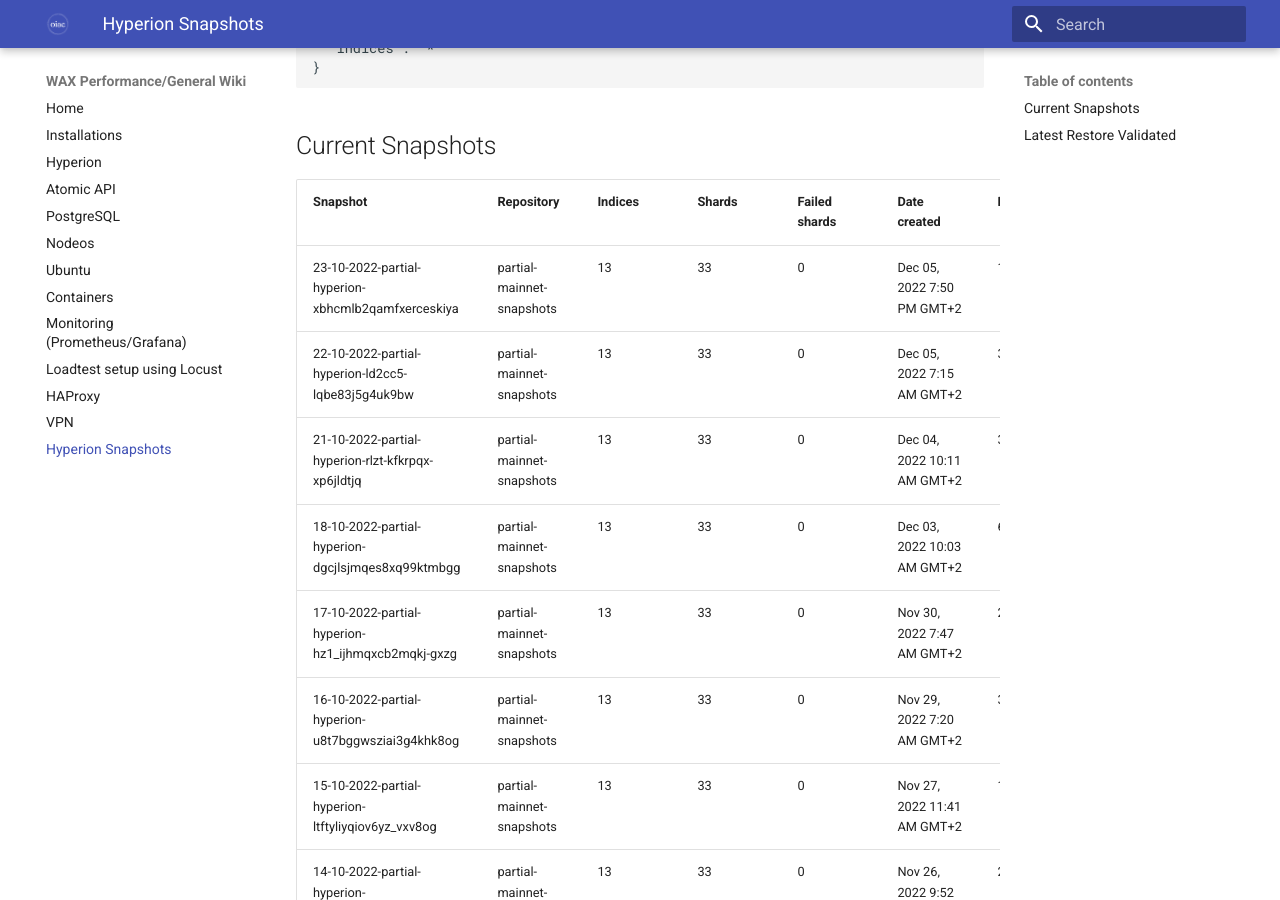
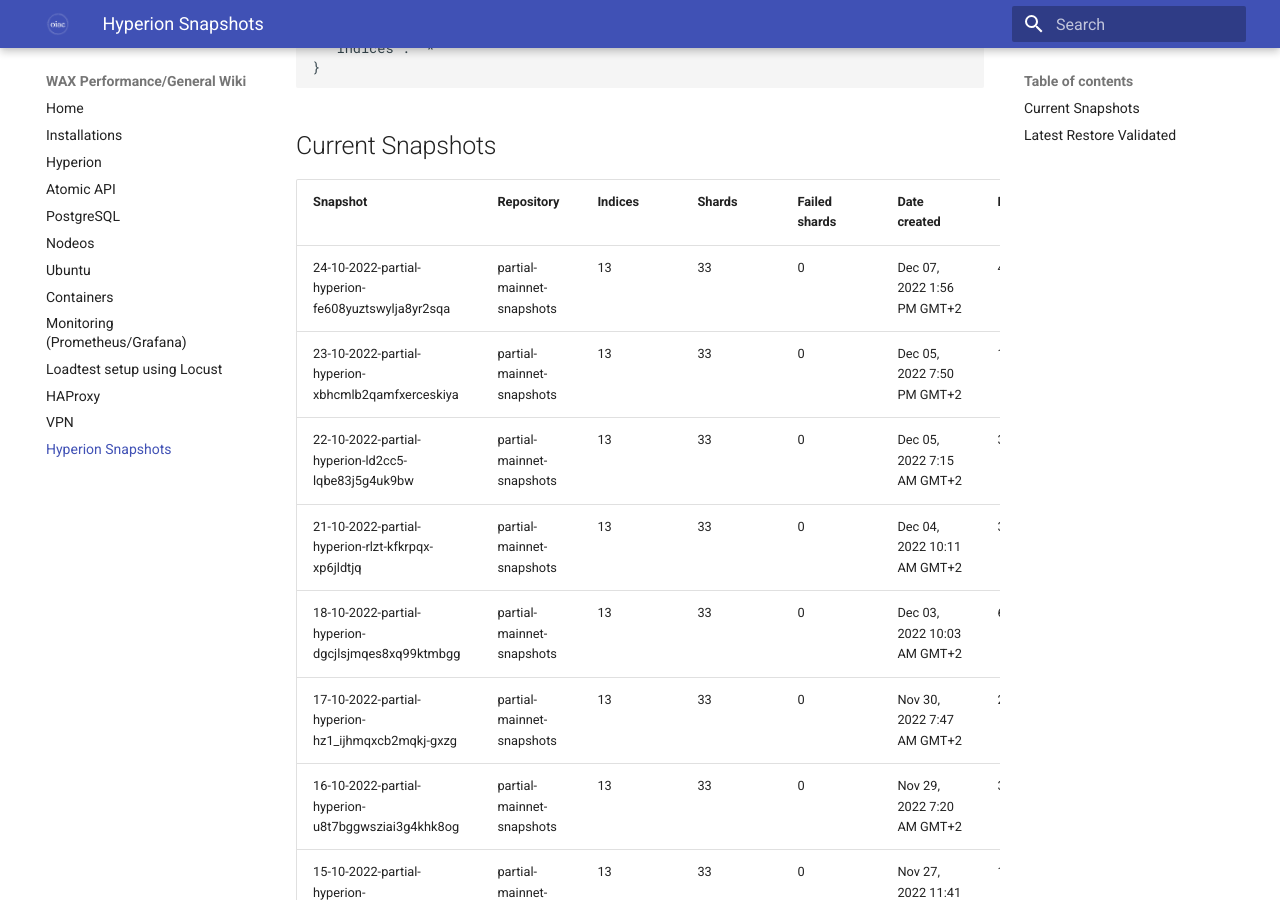
Before and after one commit to oneinacillian/wiki, an MkDocs documentation site: the page built from docs/snapshots.md, in a window 1280 px wide and 900 px high, scrolled down 2022 px. Built offline with MkDocs 1.6.1 and Material for MkDocs 9.7.7, drawn with Linux system fonts in a browser that asks for light colours.

Commit message:
Adding snapshot for 24/10

```diff
--- a/docs/snapshots.md
+++ b/docs/snapshots.md
@@ -60,6 +60,7 @@
 
 | Snapshot                                           | Repository                | Indices | Shards | Failed shards | Date created                | Duration |
 |----------------------------------------------------|---------------------------|---------|--------|---------------|-----------------------------|----------|
+| 24-10-2022-partial-hyperion-fe608yuztswylja8yr2sqa | partial-mainnet-snapshots | 13      | 33     | 0             | Dec 07, 2022 1:56 PM GMT+2  | 41s      |
 | 23-10-2022-partial-hyperion-xbhcmlb2qamfxerceskiya | partial-mainnet-snapshots | 13      | 33     | 0             | Dec 05, 2022 7:50 PM GMT+2  | 13s      |
 | 22-10-2022-partial-hyperion-ld2cc5-lqbe83j5g4uk9bw | partial-mainnet-snapshots | 13      | 33     | 0             | Dec 05, 2022 7:15 AM GMT+2  | 30s      |
 | 21-10-2022-partial-hyperion-rlzt-kfkrpqx-xp6jldtjq | partial-mainnet-snapshots | 13      | 33     | 0             | Dec 04, 2022 10:11 AM GMT+2 | 38s      |
```
